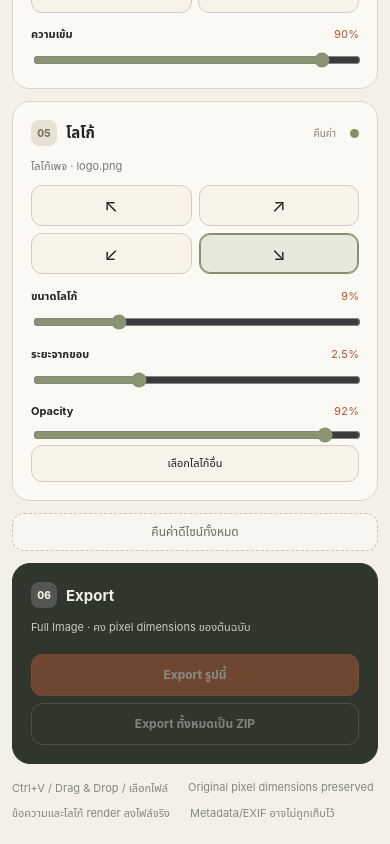
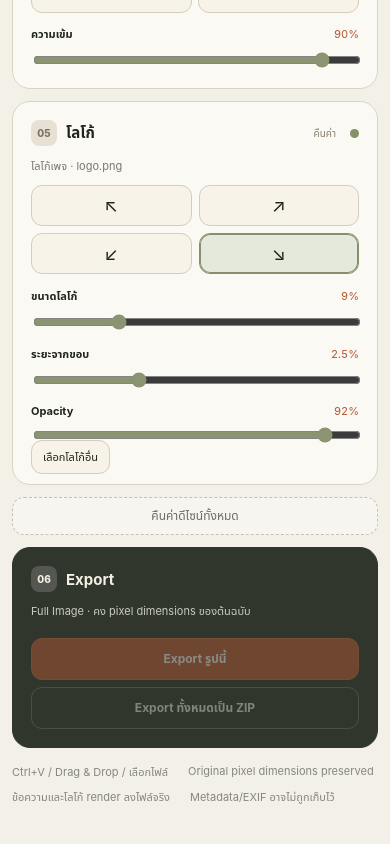
Before and after one commit to bokoboss/phue-wa-interest-image-tool, a React (Vite) app: page / in a window 390 px wide. Shown: the part 2219-3063 px from the top of the page. Built offline with nearby package versions, Linux system fonts and the light colour scheme; a web font is replaced by a local one.

Commit message:
fix: use native picker for selecting logos on tablets

```diff
--- a/src/App.tsx
+++ b/src/App.tsx
@@ -106,7 +106,6 @@ export default function App() {
   const [importStatus, setImportStatus] = useState("");
   const [readyExport, setReadyExport] = useState<ReadyExport | null>(null);
   const readyExportRef = useRef<ReadyExport | null>(null);
-  const logoInputRef = useRef<HTMLInputElement>(null);
   const canvasRef = useRef<HTMLCanvasElement>(null);
 
   const selected = useMemo(
@@ -915,12 +914,12 @@ export default function App() {
               />
             </div>
 
-            <button className="secondary-button full" onClick={() => logoInputRef.current?.click()}>
+            <label className="secondary-button full logo-picker-label" htmlFor="logo-image-input">
               เลือกโลโก้อื่น
-            </button>
+            </label>
             <input
-              ref={logoInputRef}
-              className="hidden-input"
+              id="logo-image-input"
+              className="visually-hidden-input"
               type="file"
               accept="image/png,image/jpeg,image/webp"
               onChange={(event) => {
```
